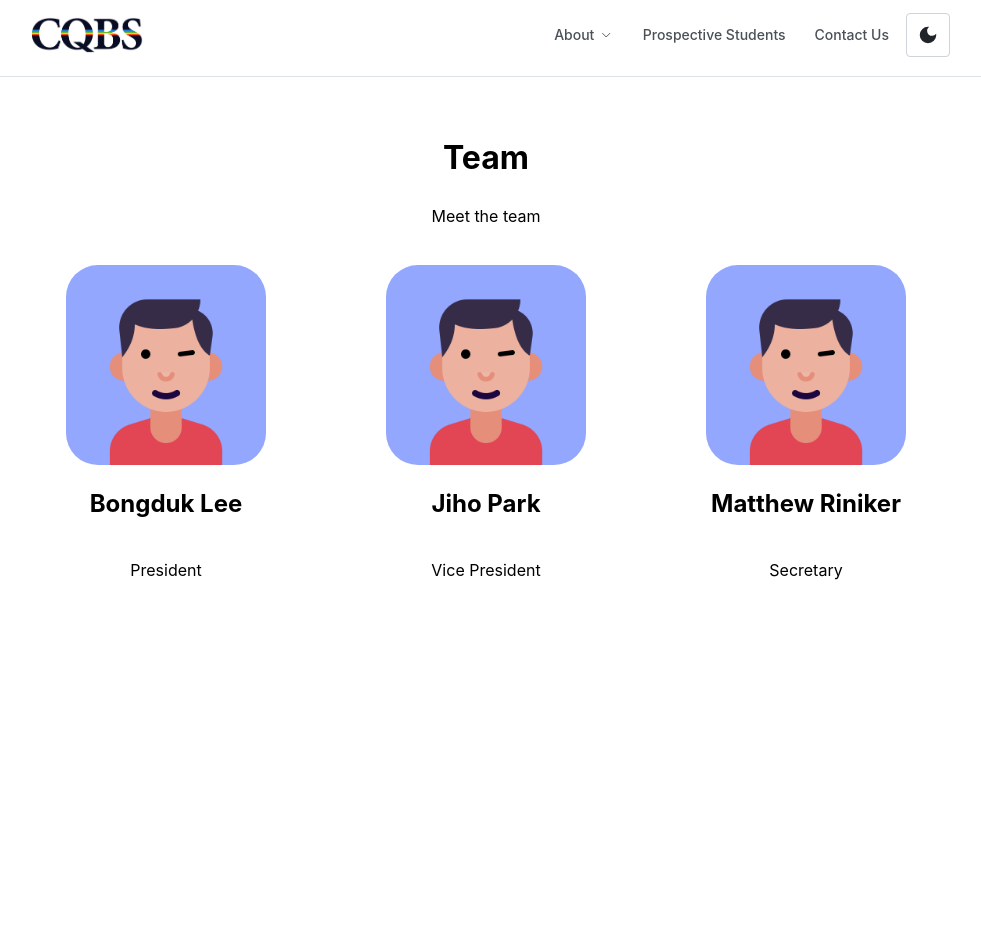
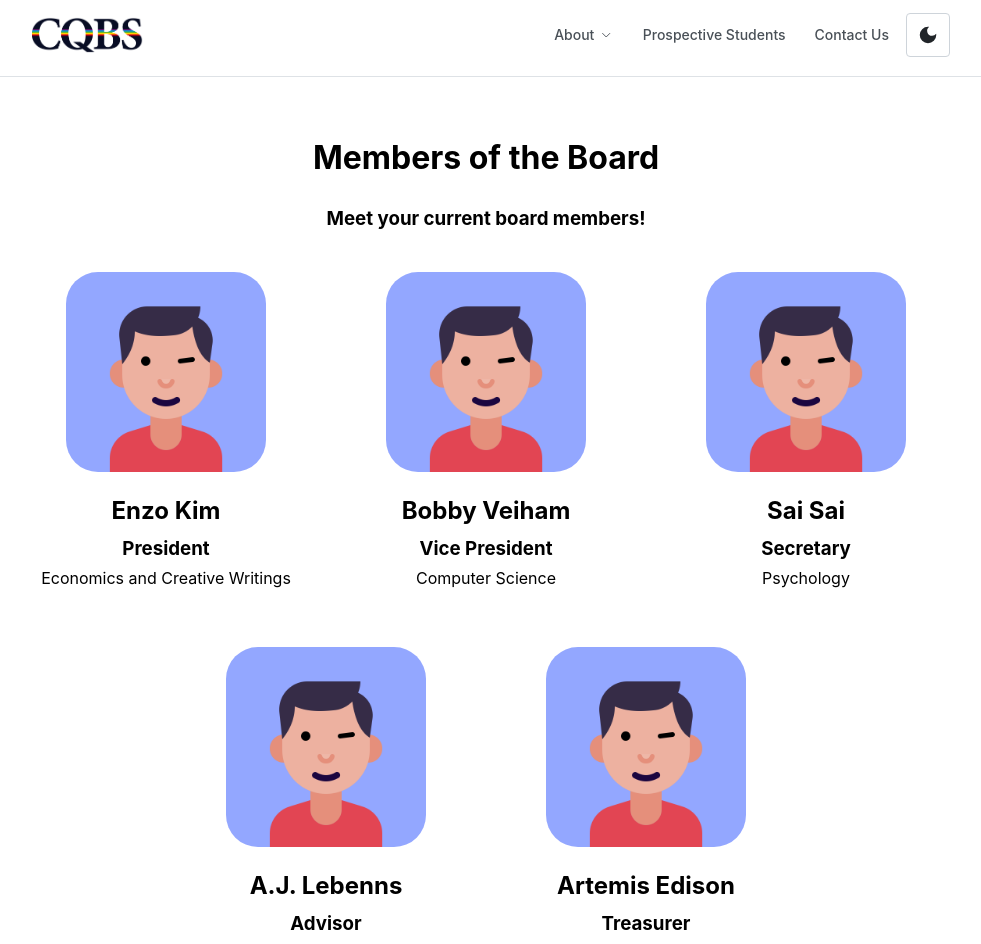
Before and after one commit to JacobMintzer/cqbs, a Next.js app: page /about/team in a window 1280 px wide. Shown: the top 944 px of the page, without its empty margins (154-1135 px from the left). Before the commit the page ends 800 px from the top, so only its background shows below. Built offline with nearby package versions, Linux system fonts and the light colour scheme.

Commit message:
Form Handling improved. Contact Page initialized.

```diff
--- a/components/About/About.module.css
+++ b/components/About/About.module.css
@@ -15,6 +15,7 @@
 
 .paragraph {
     text-align: left;
+    font-size: x-large;
     max-width: 40vw;
     @media (max-width: $mantine-breakpoint-md) {
         max-width: 80vw;
--- a/components/ColorSchemeToggle/ColorSchemeToggle.tsx
+++ b/components/ColorSchemeToggle/ColorSchemeToggle.tsx
@@ -2,7 +2,6 @@ import { ActionIcon, useComputedColorScheme, useMantineColorScheme } from '@mant
 import { MdLightMode, MdDarkMode } from "react-icons/md";
 import classes from './ColorSchemeToggle.module.css';
 import cx from 'clsx';
-
 
 export function ColorSchemeToggle() {
     // @ts-ignore
--- a/components/HeaderMenu/HeaderMenu.tsx
+++ b/components/HeaderMenu/HeaderMenu.tsx
@@ -26,7 +26,7 @@ const links = [
         ],
     },
     { link: '/students', label: 'Prospective Students' },
-    { link: '/contact-us', label: 'Contact Us' },
+    { link: '/contact', label: 'Contact Us' },
 ];
 
 //TODO: mobile header menu needs to be made.
--- a/components/Team/Team.module.css
+++ b/components/Team/Team.module.css
@@ -10,6 +10,8 @@
     display: flex;
     flex-wrap: wrap;
     justify-content: center;
+    align-content: center;
+    margin: 0 10vw;
 }
 
 .member {
@@ -35,3 +37,7 @@
     height: auto;
 
 }
+
+.h {
+    margin-bottom: -10pt;
+}
--- a/components/Team/Team.tsx
+++ b/components/Team/Team.tsx
@@ -3,49 +3,62 @@
 import classes from './Team.module.css';
 import {Image} from "@mantine/core";
 
+const team = [
+    {
+        name: "Enzo Kim",
+        role: "President",
+        about: "Economics and Creative Writings",
+        pic: "/avatar2.png"
+    },
+    {
+        name: "Bobby Veiham",
+        role: "Vice President",
+        about: "Computer Science",
+        pic: "/avatar2.png"
+    },
+    {
+        name: "Sai Sai",
+        role: "Secretary",
+        about: "Psychology",
+        pic: "/avatar2.png"
+    },
+    {
+        name: "A.J. Lebenns",
+        role: "Advisor",
+        about: "Economics",
+        pic: "/avatar2.png"
+    },
+    {
+        name: "Artemis Edison",
+        role: "Treasurer",
+        about: "History",
+        pic: "/avatar2.png"
+    }
+];
+
 export default function Team() {
 
     return (
         <div>
-            <h1 className={classes.head}>Team</h1>
-            <p className={classes.sub}>Meet the team</p>
+            <h1 className={classes.head}>Members of the Board</h1>
+            <h3 className={classes.sub}>Meet your current board members!</h3>
                         <div className={classes.team}>
-                <div className={classes.member}>
+                            {team.map((member) => {
+                                return (
+                                    <div className={classes.member} key={member.name}>
                                         <div>
                                             <Image
-                            src="/avatar2.png"
+                                                src={member.pic}
                                                 radius="xl"
                                                 h={200}
                                                 w={200}
                                             />
                                         </div>
-                    <h2>Bongduk Lee</h2>
-                    <p>President</p>
+                                        <h2 className={classes.h}>{member.name}</h2>
+                                        <h3 className={classes.h}>{member.role}</h3>
+                                        <p>{member.about}</p>
                                     </div>
-                <div className={classes.member}>
-                    <div className={classes.imgBorder}>
-                        <Image
-                            src="/avatar2.png"
-                            radius="xl"
-                            h={200}
-                            w={200}
-                        />
-                    </div>
-                    <h2>Jiho Park</h2>
-                    <p>Vice President</p>
-                </div>
-                <div className={classes.member}>
-                    <div className={classes.imgBorder}>
-                        <Image
-                            src="/avatar2.png"
-                            radius="xl"
-                            h={200}
-                            w={200}
-                        />
-                    </div>
-                    <h2>Matthew Riniker</h2>
-                    <p>Secretary</p>
-                </div>
+                                )})}
                         </div>
                     </div>
                 );
--- a/pages/_app.tsx
+++ b/pages/_app.tsx
@@ -16,7 +16,7 @@ export default function App({ Component, pageProps }: AppProps) {
           name="viewport"
           content="minimum-scale=1, initial-scale=1, width=device-width, user-scalable=no"
         />
-        <link rel="shortcut icon" href="/favicon.svg" />
+        <link rel="shortcut icon" href="/cqbsFavicon.png" />
       </Head>
         <HeaderMenu />
       <Component {...pageProps} />
--- a/theme.ts
+++ b/theme.ts
@@ -1,4 +1,4 @@
-import { createTheme } from '@mantine/core';
+import { createTheme, MantineProvider, rem } from '@mantine/core';
 
 export const theme = createTheme({
   /* Put your mantine theme override here */
```
Also changed, not shown: components/About/About.tsx (+31 -28 lines), components/Students/Students.tsx (+51 -12 lines), pages/contact/index.tsx (added, +9 -0 lines), public/cqbsFavicon.png (added). Lines whose indentation alone changed are shown as unchanged.
